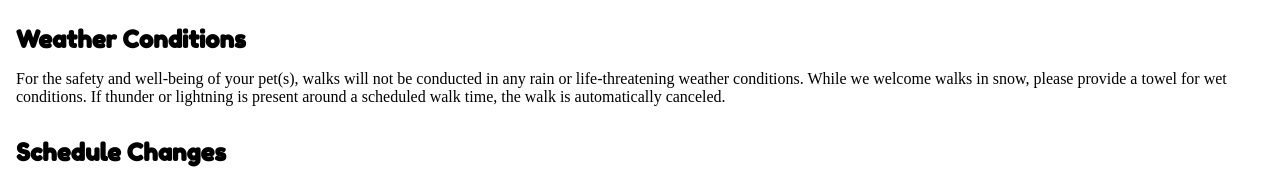
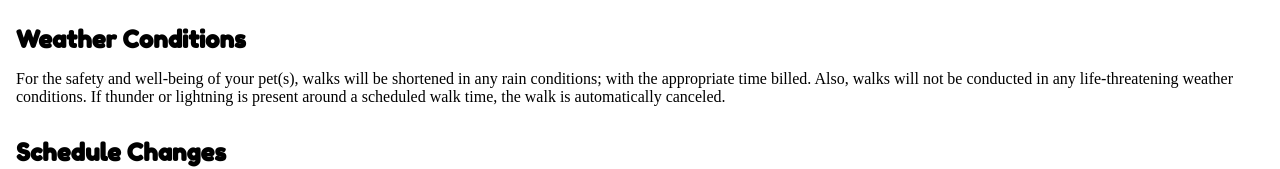
Before and after one commit to KevinW90/doggydays, a SvelteKit app: page /tos in a window 1280 px wide. Shown: the part 470-639 px from the top of the page. Built offline with nearby package versions, Linux system fonts and the light colour scheme; a web font is replaced by a local one.

Commit message:
updated tos for rain conditions

```diff
--- a/src/routes/tos/+page.svelte
+++ b/src/routes/tos/+page.svelte
@@ -27,9 +27,9 @@
 	<div class="section">
 		<div class="title">Weather Conditions</div>
 		<div class="content">
-			For the safety and well-being of your pet(s), walks will not be conducted in any rain or
-			life-threatening weather conditions. While we welcome walks in snow, please provide a towel
-			for wet conditions. If thunder or lightning is present around a scheduled walk time, the walk
+			For the safety and well-being of your pet(s), walks will be shortened in any rain conditions;
+			with the appropriate time billed. Also, walks will not be conducted in any life-threatening
+			weather conditions. If thunder or lightning is present around a scheduled walk time, the walk
 			is automatically canceled.
 		</div>
 	</div>
```
